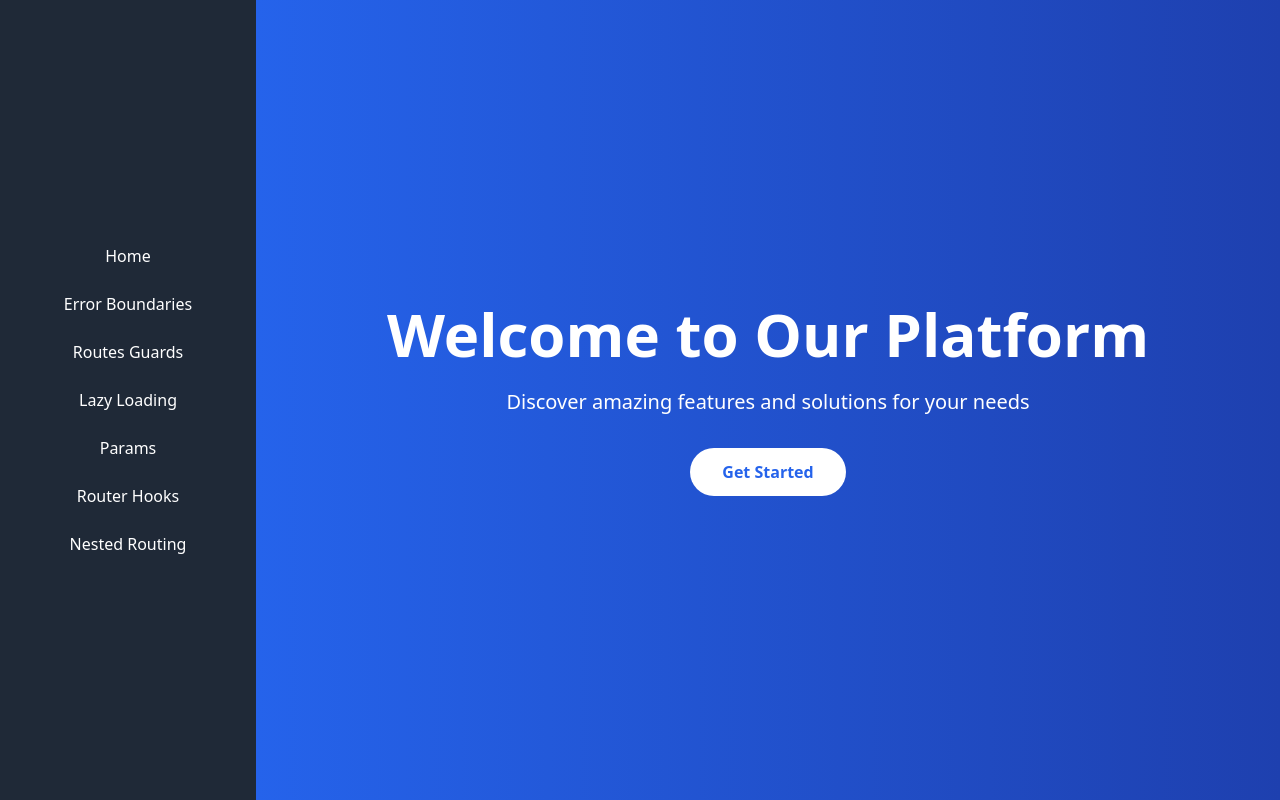
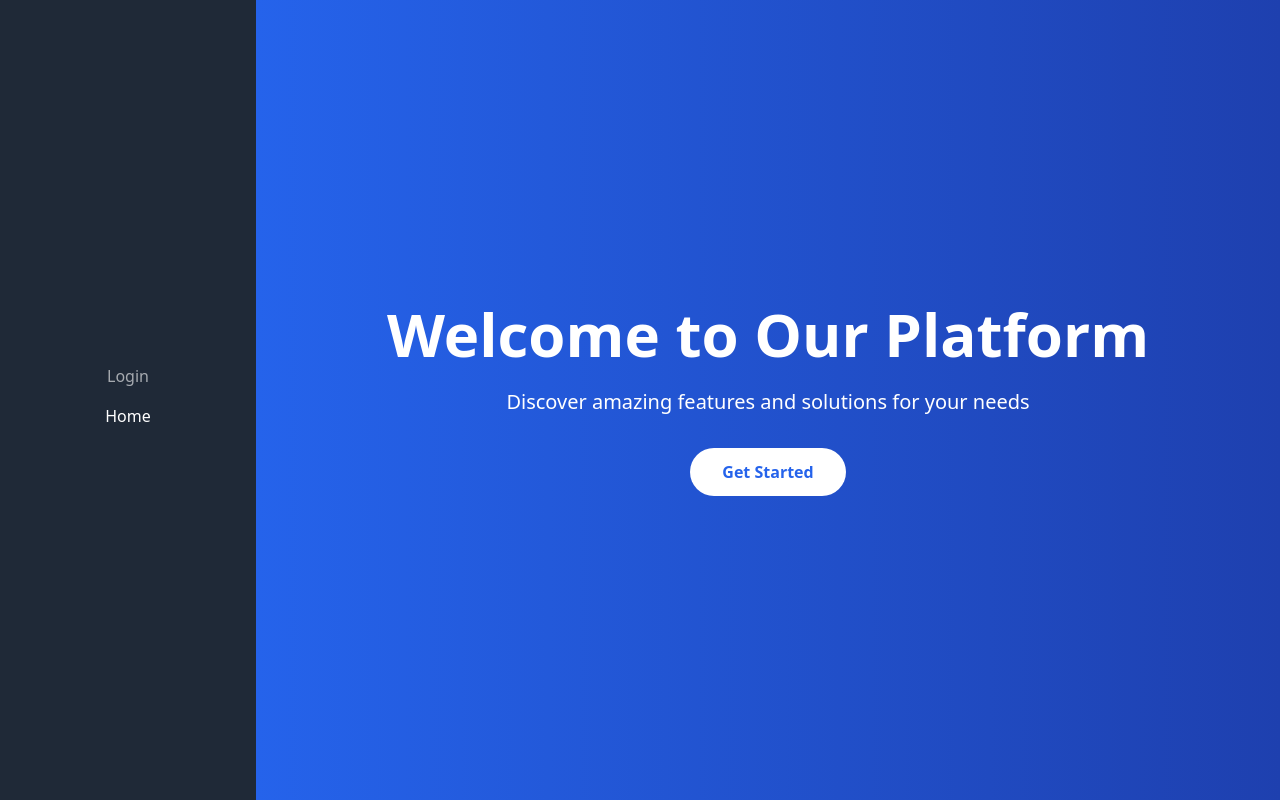
Before and after one commit to sehdevkumar/rct-all, a React (Vite) app: page / in a window 1280 px wide. Built offline with nearby package versions, Linux system fonts and the light colour scheme.

Commit message:
creation of the route gaurds are in progress

```diff
--- a/src/react-routings/SideBar.tsx
+++ b/src/react-routings/SideBar.tsx
@@ -1,16 +1,36 @@
 import React from "react";
 import { NavLink } from "react-router-dom";
+import useLocalStorage from "../custom-hooks/useLocalStorage";
 
 const SideBar: React.FC = () => {
+  const { token, setToken, removeToken } = useLocalStorage();
+
   return (
     <div className="w-64 h-screen bg-gray-800 text-white">
       <nav className="w-full h-full flex flex-col justify-center items-center">
+        <p className="opacity-[0.6] mb-2">
+          <button
+            onClick={() => {
+              if (token) {
+                removeToken();
+              } else {
+                setToken(
+                  "ABCkjhsjdhadajdakdhadjas" + Math.random() * 1000000 + ""
+                );
+              }
+            }}
+          >
+            {token ? "Logout" : "Login"}
+          </button>
+        </p>
         <ul className="space-y-2 w-full text-center">
           <li>
             <NavLink to="/" className="block px-4 py-2 hover:bg-gray-700">
               Home
             </NavLink>
           </li>
+          {token && (
+            <>
               <li>
                 <NavLink
                   to="/error-boundaries"
@@ -36,7 +56,10 @@ const SideBar: React.FC = () => {
                 </NavLink>
               </li>
               <li>
-            <NavLink to="/params" className="block px-4 py-2 hover:bg-gray-700">
+                <NavLink
+                  to="/params"
+                  className="block px-4 py-2 hover:bg-gray-700"
+                >
                   Params
                 </NavLink>
               </li>
@@ -56,6 +79,8 @@ const SideBar: React.FC = () => {
                   Nested Routing
                 </NavLink>
               </li>
+            </>
+          )}
         </ul>
       </nav>
     </div>
--- a/src/react-routings/router-entry.tsx
+++ b/src/react-routings/router-entry.tsx
@@ -3,8 +3,11 @@ import Landing from "./Landing";
 import SideBar from "./SideBar";
 import ErrorLanding from "./error-boundires/ErrorLanding";
 import { GaurdLanding } from "./gaurds/GaurdLanding";
+import useLocalStorage from "../custom-hooks/useLocalStorage";
 
 export const RouterEntry = () => {
+  const { token } = useLocalStorage();
+
   return (
     <BrowserRouter>
       <div style={{ display: "flex" }}>
@@ -12,8 +15,12 @@ export const RouterEntry = () => {
         <div style={{ flex: 1 }}>
           <Routes>
             <Route path="/" element={<Landing />} />
-            <Route path="error-boundaries" element={<ErrorLanding />} />
-            <Route path="/gaurd-landing" element={<GaurdLanding />} />
+            {token && (
+              <>
+                <Route path="error-boundaries" element={<ErrorLanding />} />
+                <Route path="/gaurd-landing" element={<GaurdLanding />} />
+              </>
+            )}
           </Routes>
         </div>
       </div>
```
Lines whose indentation alone changed are shown as unchanged.
